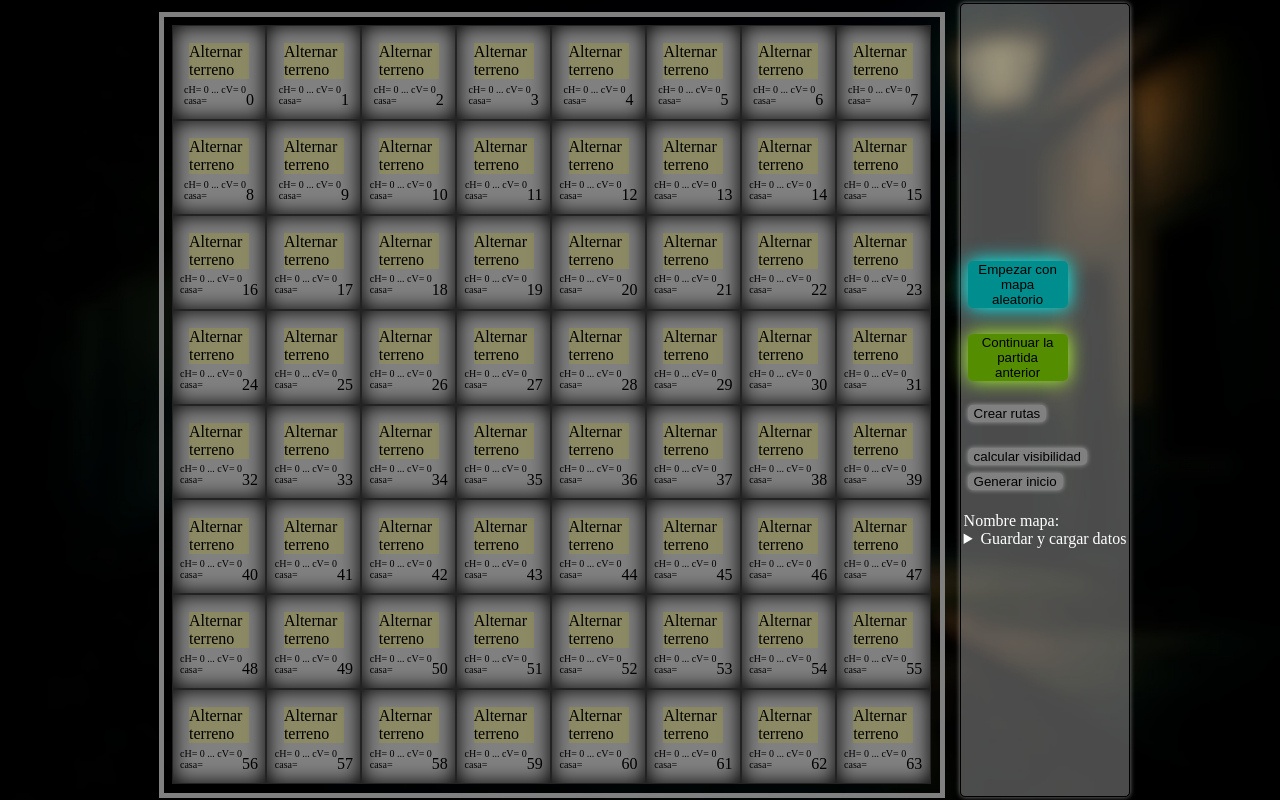
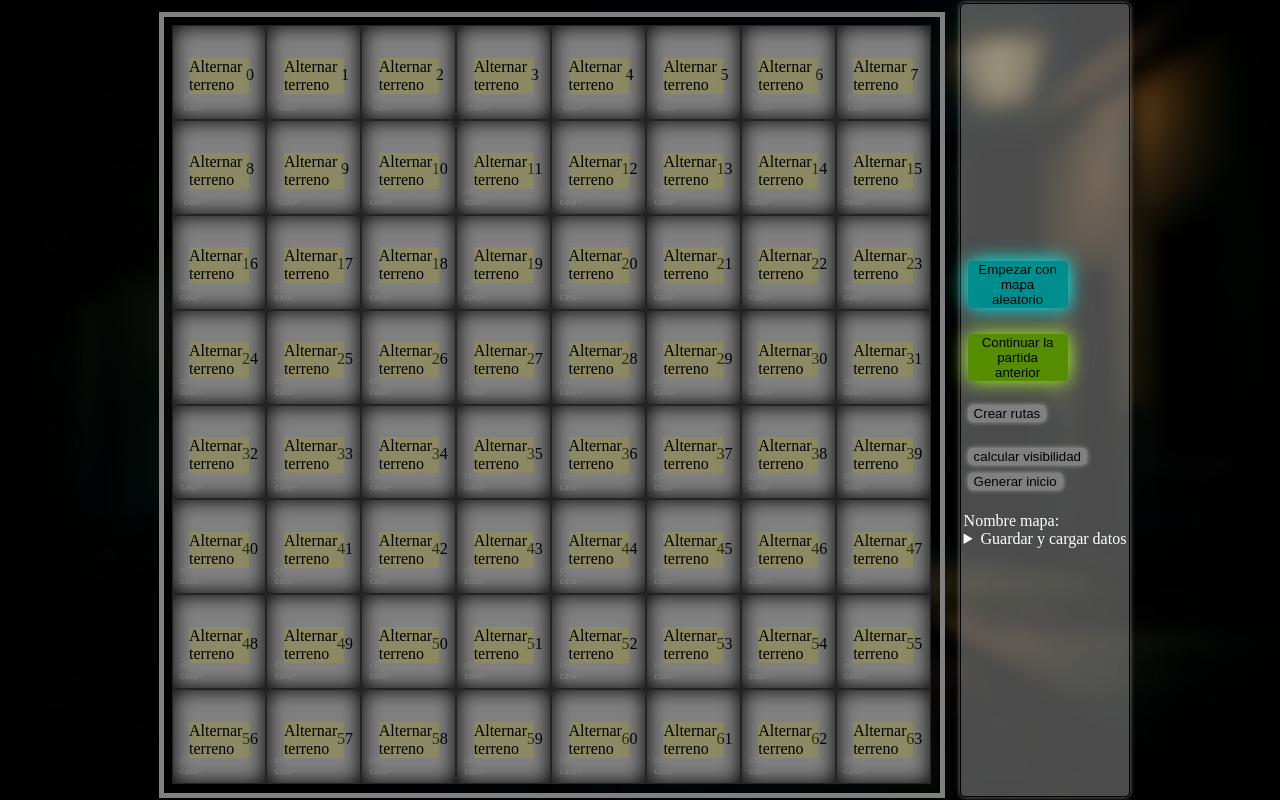
Before and after one commit to CarlosCaNav/Aplicacion_juegoMesa, an Angular app: page / in a window 1280 px wide. Built offline with nearby package versions, Linux system fonts and the light colour scheme.

Commit message:
diversas mejoras de visualización

```diff
--- a/src/app/juego/juego.component.css
+++ b/src/app/juego/juego.component.css
@@ -6,6 +6,7 @@
   width: 100vw;
   background-size: cover;
   background-position: center;
+  user-select: none;
 }
 
 .mapa {
@@ -74,6 +75,33 @@
   padding: 3px;
 }
 
+.enemigos{
+  color: red;
+  position: absolute;
+  display: flex;
+  flex-direction: column;
+  align-items: center;
+  overflow-y: auto;
+  overflow-x: hidden;
+  z-index: 2;
+  height: 11vh;
+  width: 11vh;
+  scrollbar-color: rgb(255, 0, 0) rgba(0, 0, 0, 0);
+  scrollbar-width:thin;
+}
+.pista{
+  position: absolute;
+  z-index: 2;
+    color: green;
+    background-color: greenyellow;
+    border-radius: 5px;
+    margin-top: 6vh;
+    padding: 1px;
+    box-shadow: 0px 0px 5px greenyellow;
+  }
+
+
+
 @media (max-width: 768px) {
   .todo {
     flex-direction: column-reverse;
@@ -138,4 +166,11 @@
       box-shadow: 0px 0px 20px green;
       background-color: green;
     }
+    .enemigos{
+      height: 11vw;
+      width: 11vw;
+    }
+    .pista{
+        margin-top: 6vw;
+      }
 }
--- a/src/app/juego/juego.component.html
+++ b/src/app/juego/juego.component.html
@@ -93,7 +93,7 @@
       ></div>
 
       <div
-        style="width: 60px; margin-top: 15px; color: black; background-color: rgba(170, 161, 34, 0.281);"
+        style="width: 60px; margin-top: 0.8vh; color: black; background-color: rgba(170, 161, 34, 0.281); position: absolute;"
         (click)="alternarTipo(mapa.id)"
         *ngIf="this.datoservice.editar && !this.datoservice.editarRutas"
       >
@@ -119,6 +119,7 @@
       <!-- Enemigos -->
 
       <span
+      class="enemigos"
         *ngIf="
           this.datoservice.editar ||
           (mapa.visible &&
@@ -128,28 +129,28 @@
           (this.datoservice.pistasEncontradas >= 2 &&
             mapa.enemigos.includes('PRIMIGENIO'))
         "
-        style="color: red; margin-top: -50%"
-        >{{ mapa.enemigos[0] }}<br />{{ mapa.enemigos[1] }}<br />{{
+
+      ><span *ngFor="let enemigos of mapa.enemigos"> {{enemigos}}</span>
+        <!--
+        {{ mapa.enemigos[0] }}<br />{{ mapa.enemigos[1] }}<br />{{
           mapa.enemigos[2]
-        }}{{ mapa.enemigos[3] }}{{ mapa.enemigos[4] }}</span
+        }}<br />{{ mapa.enemigos[3] }}<br />{{ mapa.enemigos[4] }}<br />{{ mapa.enemigos[5] }} --></span
       >
+
+
+      <!-- pista -->
       <span
+        class="pista"
         *ngIf="
           mapa.pista &&
           (this.datoservice.editar ||
             (mapa.casa != '' &&
               this.datoservice.casasDespejadas.includes(mapa.casa)))
         "
-        style="
-          color: green;
-          background-color: greenyellow;
-          margin-top: 50%;
-          border-radius: 5px;
-        "
-        >Pista!</span
+        >¡Pista!</span
       >
 
-      <div *ngIf="this.datoservice.editar" style="font-size: 10px">
+      <div *ngIf="this.datoservice.editar" style="font-size: 10px; color: grey; margin-top: 8vh">
         <span>cH= {{ mapa.calleH }} ... cV= {{ mapa.calleV }}</span
         ><br />
         <span>casa= {{ mapa.casa }}</span
@@ -166,7 +167,7 @@
           !this.datoservice.editar &&
           !this.datoservice.casasDespejadas.includes(mapa.casa)
         "
-        style="position: absolute"
+        style="position: absolute; z-index: 4;"
       >
         Despejar
       </button>
@@ -179,6 +180,7 @@
         "
         style="
           position: absolute;
+          z-index: 4;
           background-color: yellow;
           box-shadow: 0px 0px 20px yellow;
         "
@@ -273,7 +275,7 @@
       <div
         style="color: white; margin-top: 2vh"
       >
-        <div style="color: white; margin-top: 2vh">
+        <div *ngIf="this.mostrarMapa" style="color: white; margin-top: 2vh">
           <!--
           <button (click)="editar()">
             Jugar</button
--- a/src/app/juego/juego.component.ts
+++ b/src/app/juego/juego.component.ts
@@ -363,20 +363,14 @@ mostrarMapa= true;
       }
       //generamos números aleatorio entre las casas posibles
 
-      //ARREGLAR ESTOOOOOOOOOO QUE NO SE OLVIDEEEEEEEEEEEEEEEEEEEEEEEEEEEEEEEEEEEEEEEEEEEEEEEE
       let pistas: number[] = [];
-      let resultado: number = 0;
-      for (
-        var i = 8888888888888888888888888888888888888888888888888888888888888888888888888;
-        pistas.length <= this.datoservice.pistasIniciales - 1;
-        'holi'
-      ) {
-        resultado = this.generarPistasRecursivamente(casas.length);
+      while (pistas.length < this.datoservice.pistasIniciales) {
+        const resultado = this.generarPistasRecursivamente(casas.length);
         if (!pistas.includes(casas[resultado])) {
           pistas.push(casas[resultado]);
         }
       }
-      for (i = 0; i <= pistas.length - 1; ++i) {
+      for (let i = 0; i <= pistas.length - 1; ++i) {
         this.datoservice.mapaActual[pistas[i]].pista = true;
       }
     }
```
